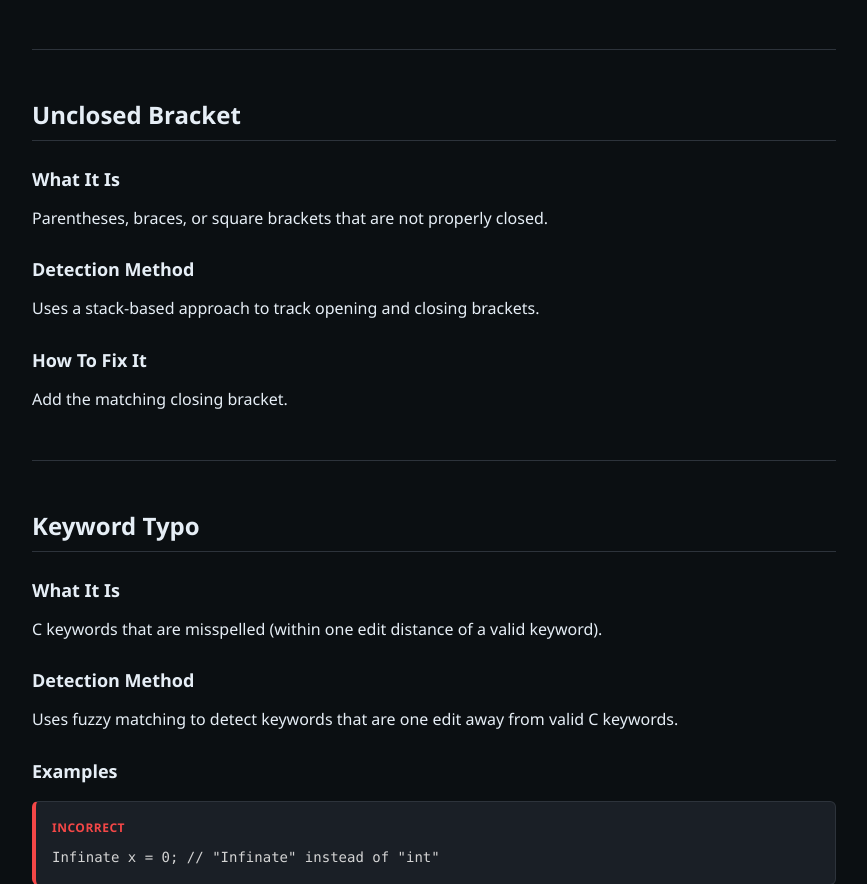
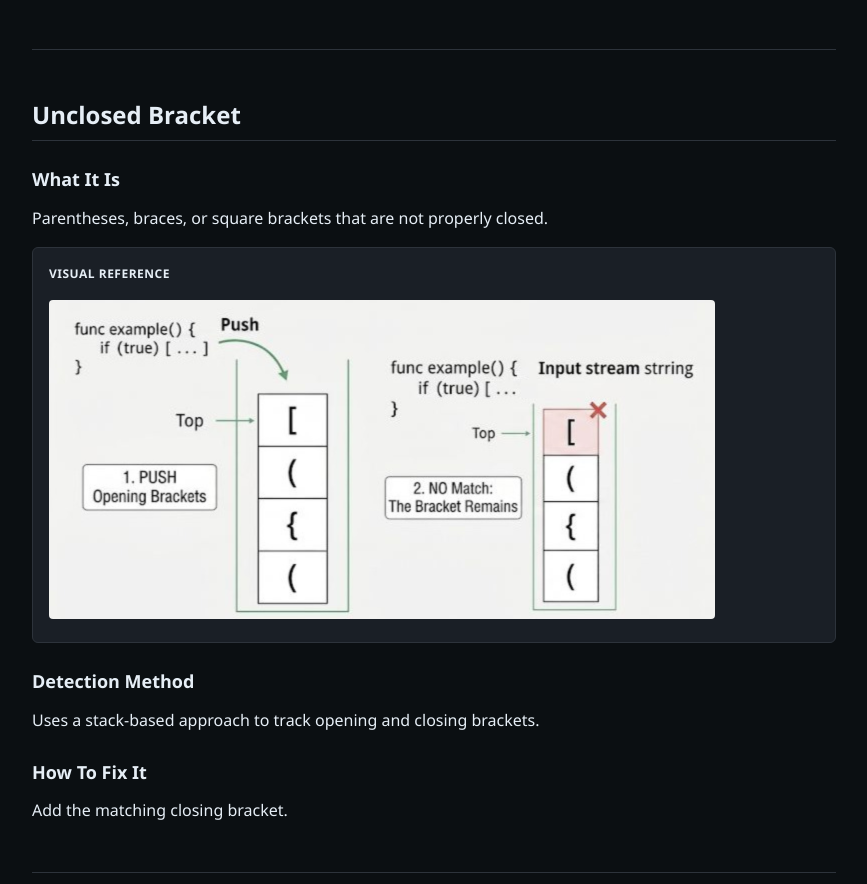
Before and after one commit to Pawan-Punjabi/C-Syntax-Error-Checker, a Flask app: page /docs in a window 1280 px wide. Shown: the part 2816-3700 px from the top of the page, without its empty margins (296-1163 px from the left). Run offline with Flask 3, Linux system fonts and the light colour scheme.

```diff
--- a/templates/docs.html
+++ b/templates/docs.html
@@ -422,6 +422,10 @@
         <h2 id="unclosed-bracket">Unclosed Bracket</h2>
         <h3>What It Is</h3>
         <p>Parentheses, braces, or square brackets that are not properly closed.</p>
+        <div class="example-box">
+            <div class="example-label">Visual Reference</div>
+            <img src="{{ url_for('static', filename='images/Unclosed_Bracket.png') }}" alt="Unclosed Bracket Example" style="max-width: 100%; border-radius: 4px; margin-top: 8px;">
+        </div>
 
         <h3>Detection Method</h3>
         <p>Uses a stack-based approach to track opening and closing brackets.</p>
@@ -516,6 +520,7 @@
         <h3>What It Is</h3>
         <p>Closing brackets that don't match their corresponding opening brackets.</p>
 
+
         <h3>Example</h3>
         <div class="example-box example-incorrect">
             <div class="example-label">Incorrect</div>
```
Also changed, not shown: Image/Unclosed_Bracket.png (added), static/images/Unclosed_Bracket.png (added).
